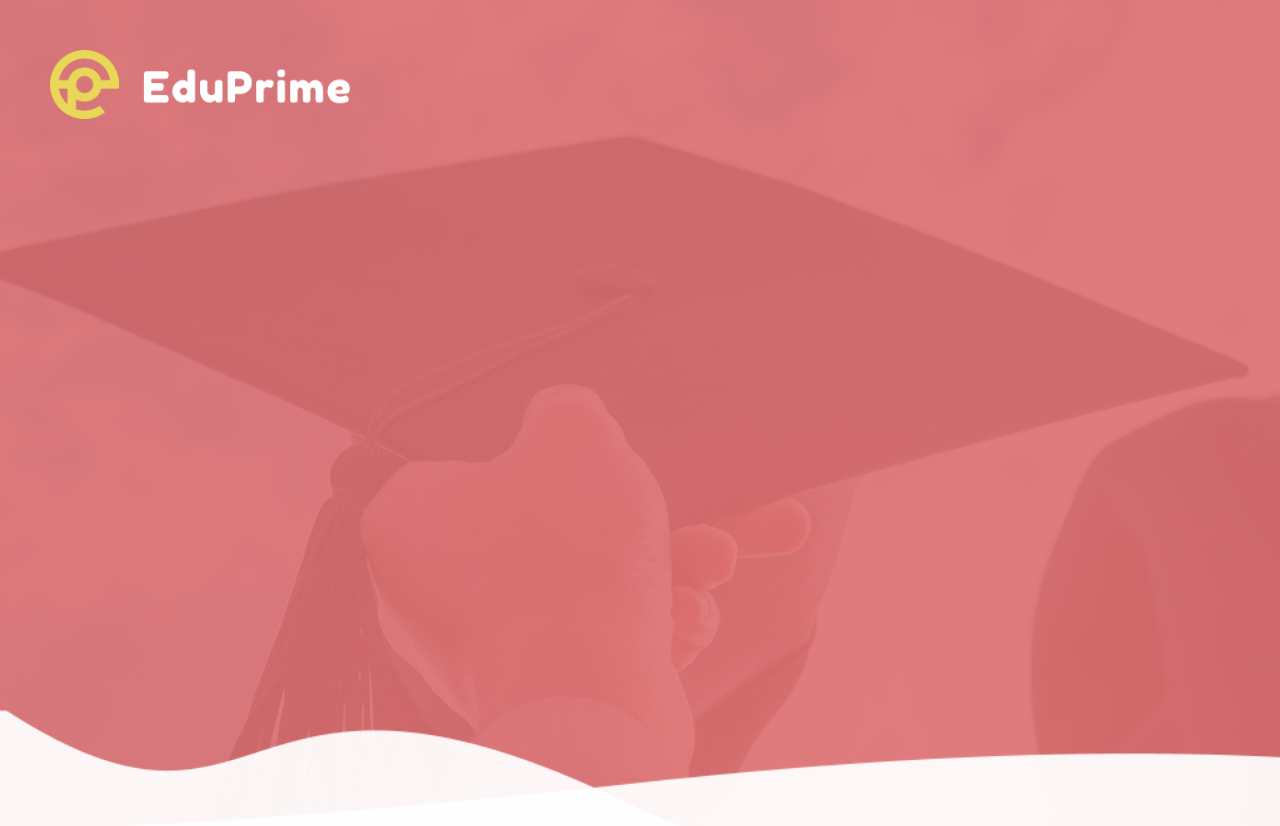
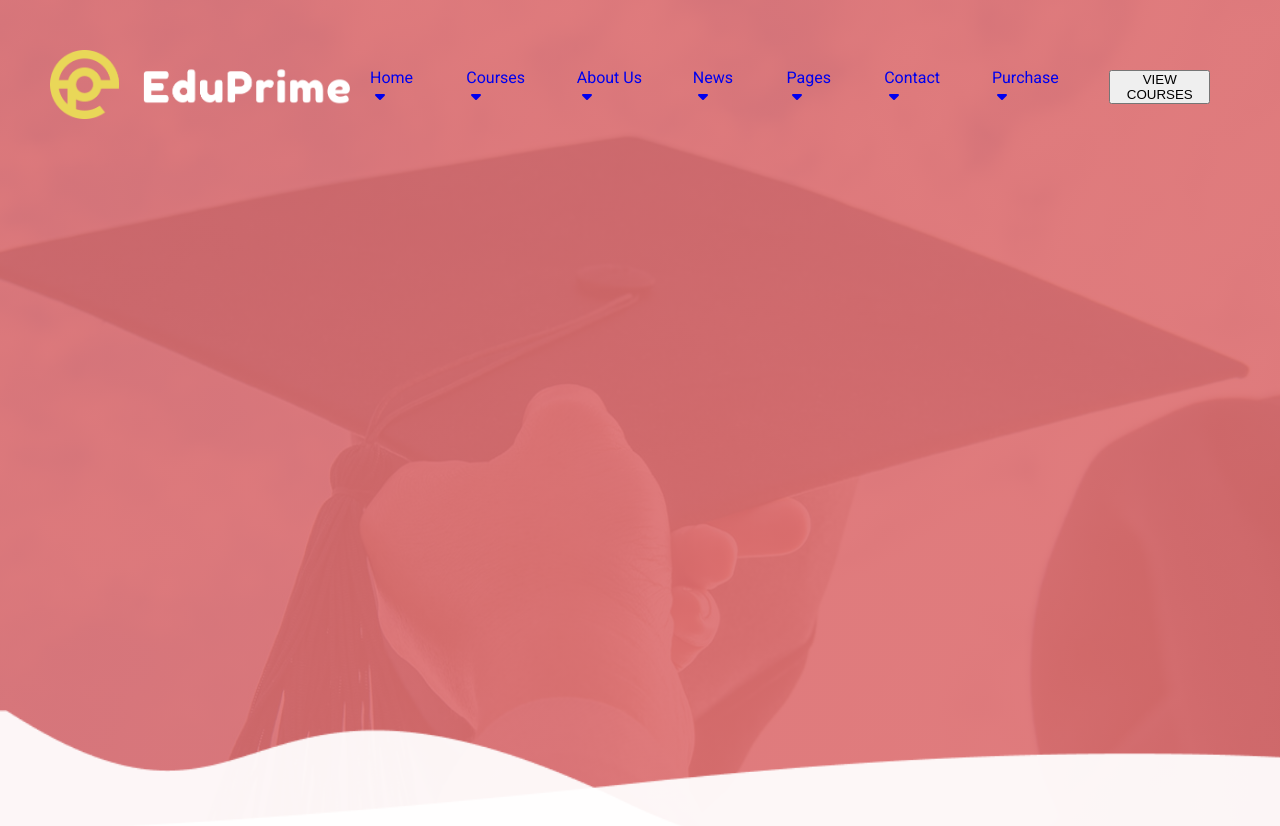
Before and after one commit to bertoldimatteo/proj-html-vuejs, a Vue app: page / in a window 1280 px wide. Shown: the top 826 px of the page. Built offline with nearby package versions, Linux system fonts and the light colour scheme.

Commit message:
lavoro stile navbar

```diff
--- a/src/assets/style/_tipography.scss
+++ b/src/assets/style/_tipography.scss
@@ -0,0 +1,5 @@
+@import url('https://fonts.googleapis.com/css2?family=Roboto:wght@100;300;400;500;700;900&display=swap');
+
+body {
+    font-family: 'Roboto', sans-serif;
+}
--- a/src/assets/style/global.scss
+++ b/src/assets/style/global.scss
@@ -2,4 +2,5 @@
 @import '_tipography.scss';
 @import '_containers.scss';
 @import '_buttons.scss';
+@import '_navbar.scss';
 @import '_reset.scss';
--- a/src/components/mainComponents/baseMain.vue
+++ b/src/components/mainComponents/baseMain.vue
@@ -4,15 +4,28 @@
             <div class="left-navbar">
                 <img src="../../assets/reference/img/theme_eduprime_logo.png" alt="">
             </div>
-            <div class="right-navbar"></div>
+            <div class="right-navbar">
+                <ul>
+                    <li v-for="link in dataShared.links" :key="link.id"><a href="#">{{link.navLink}}<i class="icon fa-solid fa-caret-down"></i></a></li>
+                </ul>
+                <button type="button">VIEW COURSES</button>
+            </div>
         </nav>
         <div class="background-wave"></div>
     </main>
 </template>
 
 <script>
+import dataShared from '../sharedBehaviours/dataShared.js';
+
 export default {
     name: 'baseMain',
+
+    data() {
+        return {
+            dataShared,
+        }
+    }
 }
 </script>
 
@@ -28,9 +41,16 @@ main {
 }
 nav {
     padding: 50px;
+    display: flex;
+    align-items: center;
+    justify-content: space-between;
 }
 .left-navbar img {
     width: 300px;
+}
+.right-navbar {
+    display: flex;
+    align-items: center;
 }
 .background-wave {
     position: absolute;
@@ -41,4 +61,18 @@ nav {
     height: 175px;
     top: 710px;
 }
+ul {
+    list-style-type: none;
+    display: flex;
+    align-items: center;
+}
+li, button {
+    margin: 0 20px;
+}
+a {
+    text-decoration: none;
+}
+.icon {
+    margin: 0 5px;
+}
 </style>
--- a/src/components/sharedBehaviours/dataShared.js
+++ b/src/components/sharedBehaviours/dataShared.js
@@ -5,30 +5,37 @@ export default Vue.observable ({
         {
             navLink: 'Home',
             status: 'multiLink',
+            id: 1,
         },
         {
             navLink: 'Courses',
             status: 'multiLink',
+            id: 2,
         },
         {
             navLink: 'About Us',
             status: 'monoLink',
+            id: 3,
         },
         {
             navLink: 'News',
             status: 'multiLink',
+            id: 4,
         },
         {
             navLink: 'Pages',
             status: 'multiLink',
+            id: 5,
         },
         {
             navLink: 'Contact',
             status: 'monoLink',
+            id: 6,
         },
         {
             navLink: 'Purchase',
             status: 'monoLink',
+            id: 7,
         }
     ],
     data: [
```
Also changed, not shown: src/assets/style/_navbar.scss (added).
